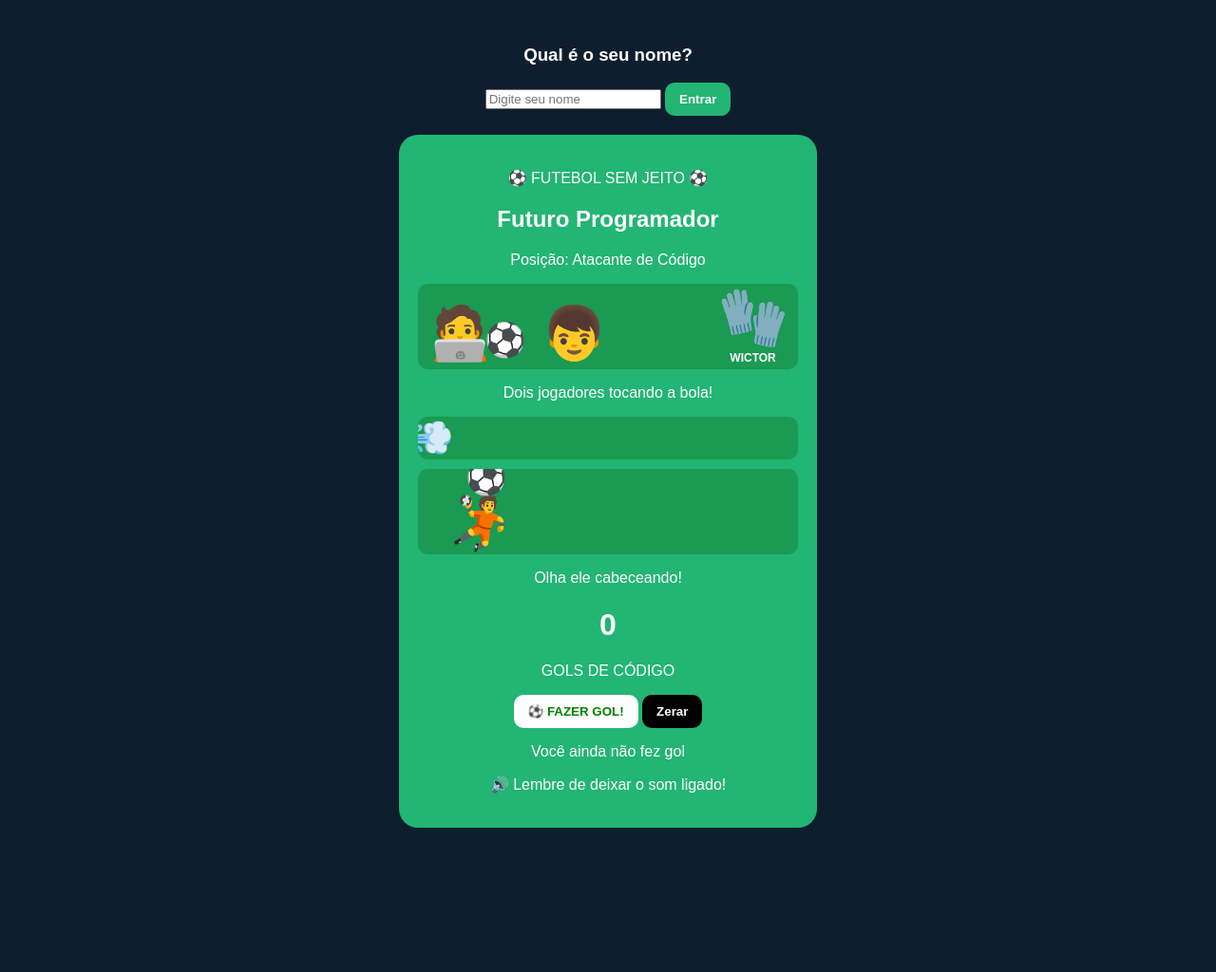
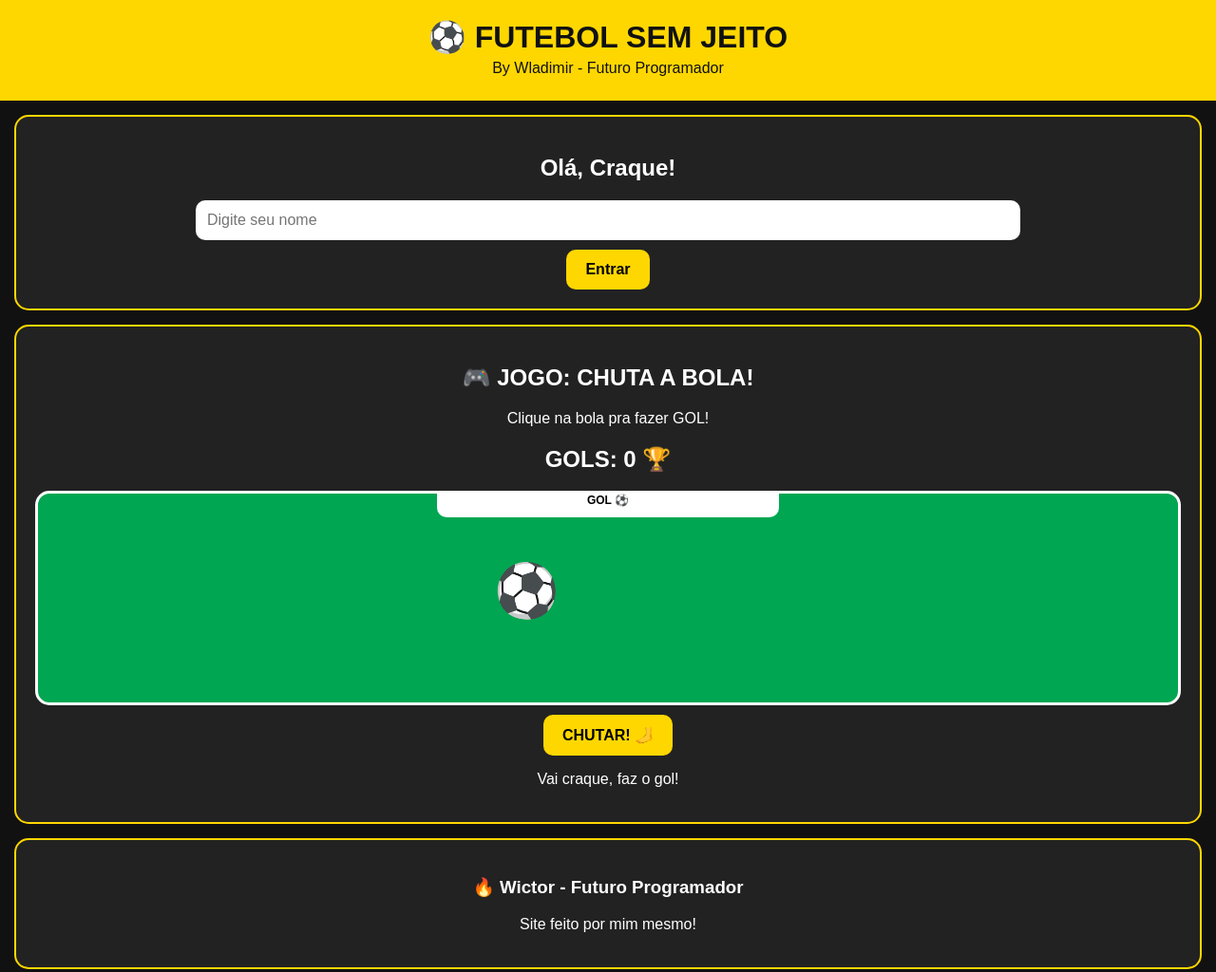
Before and after one commit to wladimirws-ops/futebolsemjeito, a plain HTML site: page index.html in a window 1280 px wide. Shown: the whole page at 95% size. Before the commit the page ends 920 px from the top, so only its background shows below. Drawn offline with Linux system fonts and the light colour scheme.

Commit message:
Update index.html

```diff
--- a/index.html
+++ b/index.html
@@ -1,114 +1,69 @@
 <!DOCTYPE html>
-<html lang="pt-BR">
+<html lang="pt-br">
 <head>
 <meta charset="UTF-8">
-<title>Futebol Sem Jeito</title>
+<meta name="viewport" content="width=device-width, initial-scale=1.0">
+<title>FUTEBOL SEM JEITO</title>
 <style>
-body{background:#0f1e2e;color:white;font-family:Arial;text-align:center;padding:20px}
-.card{background:#22b573;border-radius:20px;padding:20px;max-width:400px;margin:20px auto;overflow:hidden}
-button{padding:10px 15px;border:none;border-radius:10px;font-weight:bold;cursor:pointer}
-.campo{height:90px;position:relative;background:#1a9a52;border-radius:10px;margin:10px 0;overflow:hidden}
-.jog1{font-size:55px;position:absolute;left:10px;bottom:5px}
-.jog2{font-size:55px;position:absolute;left:130px;bottom:5px}
-.gol{font-size:60px;position:absolute;right:10px;bottom:5px;text-align:center}
-.nome-goleiro{font-size:12px;display:block;color:white;font-weight:bold}
-.bola2{font-size:35px;position:absolute;bottom:10px;left:70px}
-.tocando .bola2{animation:toca 1.6s forwards}
-.tocando .jog1{animation:chute1 0.5s}
-.tocando .jog2{animation:chute2 1s}
-.tocando .gol{animation:agarra 1.6s}
-@keyframes toca{0%{left:70px;bottom:10px}25%{left:165px;bottom:20px}50%{left:70px;bottom:10px}75%{left:165px;bottom:20px}100%{left:290px;bottom:30px;transform:rotate(720deg)}}
-@keyframes chute1{0%{transform:rotate(0)}50%{transform:rotate(-20deg)}100%{transform:rotate(0)}}
-@keyframes chute2{0%{transform:rotate(0)}50%{transform:rotate(-20deg)}100%{transform:rotate(0)}}
-@keyframes agarra{0%{transform:translateY(0)}80%{transform:translateY(-15px) rotate(-10deg)}100%{transform:translateY(0)}}
-.pista{height:45px;position:relative;overflow:hidden;background:#1a9a52;border-radius:10px;margin:10px 0}
-.corredor{font-size:35px;position:absolute;top:2px;left:-50px}
-.correndo .corredor{animation:correr 1.2s linear forwards}
-@keyframes correr{0%{left:-50px}100%{left:105%}}
-.cabeca-area{height:90px;position:relative;background:#1a9a52;border-radius:10px;margin:10px 0;overflow:hidden}
-.cabeca-jogador{font-size:55px;position:absolute;bottom:0;left:30px}
-.cabeca-bola{font-size:35px;position:absolute;bottom:60px;left:50px}
-.cabeceando .cabeca-jogador{animation:pular 0.9s}
-.cabeceando .cabeca-bola{animation:cabecada 0.9s forwards}
-@keyframes pular{0%{bottom:0}50%{bottom:35px;transform:rotate(-15deg)}100%{bottom:0}}
-@keyframes cabecada{0%{bottom:60px;left:50px}50%{bottom:80px;left:80px}100%{bottom:20px;left:250px;transform:rotate(360deg)}}
+body{margin:0;font-family:Arial;background:#111;color:white;text-align:center}
+header{background:#FFD700;color:#111;padding:20px}
+header h1{margin:0;font-size:32px}
+header p{margin:5px}
+.box{background:#222;margin:15px;padding:20px;border-radius:15px;border:2px solid #FFD700}
+input{padding:12px;border-radius:10px;border:none;width:70%;font-size:16px}
+button{background:#FFD700;border:none;padding:12px 20px;border-radius:10px;font-weight:bold;font-size:16px;margin-top:10px}
+#campo{background:#00a651;height:220px;border-radius:15px;position:relative;overflow:hidden;margin-top:15px;border:3px solid white}
+#bola{font-size:55px;position:absolute;left:40%;top:70px;cursor:pointer;transition:0.2s}
+#gol{position:absolute;top:0;left:35%;width:30%;height:25px;background:white;color:black;font-weight:bold;font-size:12px;border-radius:0 0 10px 10px}
 </style>
 </head>
 <body>
-<h3>Qual é o seu nome?</h3>
+<header>
+<h1>⚽ FUTEBOL SEM JEITO</h1>
+<p>By Wladimir - Futuro Programador</p>
+</header>
+
+<div class="box">
+<h2>Olá, <span id="nomeTxt">Craque</span>!</h2>
 <input id="nome" placeholder="Digite seu nome">
-<button onclick="entrar()" style="background:#22b573;color:white">Entrar</button>
-<div class="card">
-<p>⚽ FUTEBOL SEM JEITO ⚽</p>
-<h2>Futuro Programador</h2>
-<p>Posição: Atacante de Código</p>
-<div id="campo" class="campo">
-<span class="jog1">🧑‍💻</span>
-<span class="jog2">👦</span>
-<span id="bola2" class="bola2">⚽</span>
-<span class="gol">🧤<span class="nome-goleiro">WICTOR</span></span>
+<br><button onclick="entrar()">Entrar</button>
 </div>
-<p>Dois jogadores tocando a bola!</p>
-<div id="pista" class="pista"><span class="corredor">🏃‍♂️💨</span></div>
-<div id="cabecaArea" class="cabeca-area">
-<span class="cabeca-jogador">🤾</span>
-<span class="cabeca-bola">⚽</span>
+
+<div class="box">
+<h2>🎮 JOGO: CHUTA A BOLA!</h2>
+<p>Clique na bola pra fazer GOL!</p>
+<h2>GOLS: <span id="gols">0</span> 🏆</h2>
+<div id="campo">
+<div id="gol">GOL ⚽</div>
+<div id="bola" onclick="chutar()">⚽</div>
 </div>
-<p>Olha ele cabeceando!</p>
-<h1 id="gols">0</h1>
-<p>GOLS DE CÓDIGO</p>
-<button onclick="fazerGol()" style="background:white;color:green">⚽ FAZER GOL!</button>
-<button onclick="zerar()" style="background:black;color:white">Zerar</button>
-<p id="msg">Você ainda não fez gol</p>
-<p>🔊 Lembre de deixar o som ligado!</p>
+<button onclick="chutar()">CHUTAR! 🦶</button>
+<p id="msg">Vai craque, faz o gol!</p>
 </div>
+
+<div class="box">
+<h3>🔥 Wictor - Futuro Programador</h3>
+<p>Site feito por mim mesmo!</p>
+</div>
+
 <script>
-let gols = Number(localStorage.getItem("gols")) || 0;
-document.getElementById("gols").innerText = gols;
-if(gols > 0){ document.getElementById("msg").innerText = "Você já fez " + gols + " gols!"; }
-function fala(texto){
-  try{
-    window.speechSynthesis.cancel();
-    let v = new SpeechSynthesisUtterance(texto);
-    v.lang = "pt-BR"; v.rate = 1.1;
-    window.speechSynthesis.speak(v);
-  }catch(e){}
+function entrar(){
+let n=document.getElementById('nome').value;
+if(n==""){alert("Digite seu nome!");return}
+document.getElementById('nomeTxt').innerText=n;
+alert("Bem-vindo, "+n+"! Agora joga!");
 }
-function entrar(){
-  let n = document.getElementById("nome").value;
-  if(n){ fala("Bem vindo " + n); alert("Bem-vindo, " + n + "!"); }
-}
-function fazerGol(){
-  fala("Tocou, tocou, chutou!");
-  let campo = document.getElementById("campo");
-  let pista = document.getElementById("pista");
-  let cab = document.getElementById("cabecaArea");
-  campo.classList.remove("tocando");
-  pista.classList.remove("correndo");
-  cab.classList.remove("cabeceando");
-  void campo.offsetWidth;
-  campo.classList.add("tocando");
-  pista.classList.add("correndo");
-  cab.classList.add("cabeceando");
-  let agarrou = Math.random() < 0.5;
-  setTimeout(function(){
-    if(agarrou){
-      document.getElementById("msg").innerText = "🧤 AGARRA A BOLA, WICTOR! O goleiro agarrou!";
-      fala("Agarra a bola, Wictor!");
-    } else {
-      gols++;
-      localStorage.setItem("gols", gols);
-      document.getElementById("gols").innerText = gols;
-      document.getElementById("msg").innerText = "GOOOL! Que tabelinha! Você fez " + gols + " gols!";
-      fala("Goool! Que tabelinha! Você fez " + gols + " gols!");
-    }
-  }, 1700);
-}
-function zerar(){
-  gols = 0; localStorage.setItem("gols", 0);
-  document.getElementById("gols").innerText = 0;
-  document.getElementById("msg").innerText = "Você ainda não fez gol";
-  fala("Zerado!");
+let gols=0;
+function chutar(){
+gols++;
+document.getElementById('gols').innerText=gols;
+document.getElementById('msg').innerText="GOOOOL! Você já fez "+gols+" gols!";
+let bola=document.getElementById('bola');
+let x=Math.floor(Math.random()*80);
+let y=Math.floor(Math.random()*130);
+bola.style.left=x+"%";
+bola.style.top=y+"px";
+if(gols==5){alert("VOCÊ É CRAQUE! 5 GOLS! 🏆")}
 }
 </script>
 </body>
```
